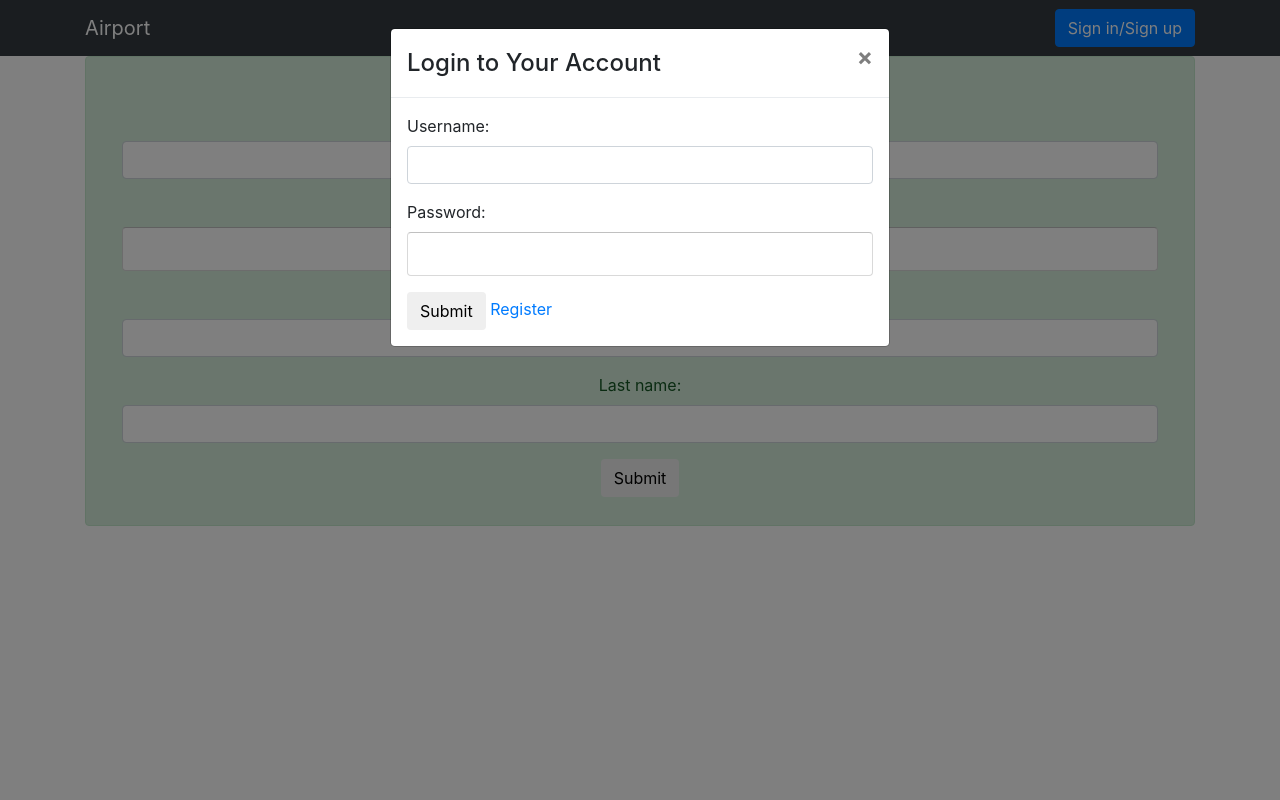
After one commit to mbyra/airport, a Django app: page /airport/registration_form/ in a window 1280 px wide, after a click on "Sign in/Sign up". The commit adds this page. Run offline with Django 3.2, Linux system fonts and the light colour scheme; some libraries are stand-ins or nearby versions.

Commit message:
Session system fully working

```diff
--- a/airport/admin.py
+++ b/airport/admin.py
@@ -1,8 +1,8 @@
 from django.contrib import admin
 
-from .models import Airplane, Passenger, Ticket, Flight
+from .models import Airplane, User, Ticket, Flight
 
 admin.site.register(Airplane)
-admin.site.register(Passenger)
+admin.site.register(User)
 admin.site.register(Ticket)
 admin.site.register(Flight)
--- /dev/null
+++ b/airport/createData.py
@@ -0,0 +1 @@
+from .models import User, Flight, Airplane, Ticket
--- a/airport/models.py
+++ b/airport/models.py
@@ -31,7 +31,9 @@
         #TODO check all requirements
         pass
 
-class Passenger(models.Model):
+from django.contrib.auth.models import AbstractUser
+
+class User(AbstractUser):
     first_name = models.CharField(max_length=20)
     last_name = models.CharField(max_length=20)
 
@@ -41,7 +43,7 @@
         return 'Passenger %s %s' % (self.first_name, self.last_name)
 
 class Ticket(models.Model):
-    passenger = models.ForeignKey(Passenger, on_delete=models.CASCADE)
+    passenger = models.ForeignKey(User, on_delete=models.CASCADE)
     flight = models.ForeignKey(Flight, on_delete=models.CASCADE)
 
     def clean(self):
--- a/airport/templates/airport/base.html
+++ b/airport/templates/airport/base.html
@@ -69,19 +69,21 @@
                 <form action="{% url 'airport:login_or_register' %}" method="POST">
                     {% csrf_token %}
                     <div class="form-group">
-                        <label for="email">Email address:</label>
-                        <input type="email" class="form-control" id="email" name="email" autocomplete="username">
+                        <label for="username">Username:</label>
+                        <input type="text" class="form-control" id="username" name="username" autocomplete="username">
                     </div>
                     <div class="form-group">
                         <label for="pwd">Password:</label>
                         <input type="password" class="form-control" id="password" name="password"
                                autocomplete="current-password">
                     </div>
-                    <div class="checkbox">
-                        <label><input type="checkbox" id="register" name="register"> I want to create a new
-                            account</label>
-                    </div>
+{#                    <div class="checkbox">#}
+{#                        <label><input type="checkbox" id="register" name="register"> I want to create a new#}
+{#                            account</label>#}
+{#                    </div>#}
+
                     <button type="submit" class="btn btn-default">Submit</button>
+                    <a href="{% url 'airport:registration_form' %}">Register</a>
                 </form>
             </div>
 
--- /dev/null
+++ b/airport/templates/airport/register.html
@@ -0,0 +1,33 @@
+{% extends 'airport/base.html' %}
+
+{% block content %}
+
+<div class="alert alert-success text-center">
+    Creating new account. Please enter your name.
+    <div class="modal-body">
+        <form action="{% url 'airport:register' %}" method="POST">
+            {% csrf_token %}
+            <div class="form-group">
+                <label for="username">Username:</label>
+                <input type="text" class="form-control" id="username" name="username"
+                       autocomplete="username">
+            </div>
+            <div class="form-group">
+                <label for="password">Password:</label>
+                <input type="password" class="form-control" id="password" name="password"
+                       autocomplete="current-password">
+            </div>
+            <div class="form-group">
+                <label for="firstname">First name:</label>
+                <input type="text" class="form-control" id="firstname" name="firstname">
+            </div>
+            <div class="form-group">
+                <label for="lastname">Last name:</label>
+                <input type="text" class="form-control" id="lastname" name="lastname">
+            </div>
+            <button type="submit" class="btn btn-default">Submit</button>
+        </form>
+    </div>
+</div>
+
+{% endblock %}
--- a/airport/urls.py
+++ b/airport/urls.py
@@ -7,6 +7,9 @@
     path('', views.mainpage, name='mainpage'),
     path('flight/<int:flight_no>/', views.flight_details, name='flight_details'),
     path('login_or_register/', views.login_or_register, name='login_or_register'),
+    path('registration_form/', views.registration_form, name='registration_form'),
+    path('register/', views.register, name='register'),
+    # path('end_registration/', views.end_registration, name='end_registration'),
     path('logout/', views.logout_view, name='logout_view'),
     # path('account/', views.account, name='account'),
 ]
--- a/airport/views.py
+++ b/airport/views.py
@@ -1,4 +1,5 @@
-from django.contrib.auth.models import User
+# from django.contrib.auth.models import User
+from .models import User
 from django.contrib.auth import authenticate, login, logout
 from django.db import transaction
 from django.shortcuts import render, get_object_or_404
@@ -35,44 +36,70 @@
     context = {'flight': flight}
     return HttpResponse(template.render(context, request))
 
+
 @transaction.atomic
 @require_POST
 def login_or_register(request):
-    # TODO maybe I should create django form?
-    # chyba mozna tez sprawdzac request.POST['register']='on'?
-    # TODO zrobic zeby to bylo w okienku
     if 'register' in request.POST:
         print("uzytkownik chce sie zarejestrowac")
-        if User.objects.all().filter(username=request.POST['email']).exists():
-            print("uzytkownik juz istnieje - blad")
-            register_failure = True
-            context = {'register_failure' : register_failure}
-            return render(request, 'airport/account.html', context)
-        else:
-            print("uzytkownik nie istnieje - tworze nowe konto")
-            register_success = True
-            user = User.objects.create_user(
-                username=request.POST['email'], password=request.POST['password'])
-            login(request, user)
-            context = {'register_success' : register_success}
-            return render(request, 'airport/account.html', context)
+        context = {'registration_ongoing' : True}
+        return render(request, 'airport/notifications.html', context)
     else:
         print("uzytkownik chce sie zalogowac")
-        user = authenticate(username=request.POST['email'], password=request.POST['password'])
+        user = authenticate(username=request.POST['username'], password=request.POST['password'])
         if user is not None:
             print("uzytkownik istnieje")
             login(request, user)
             login_success = True
             context = {'login_success': login_success}
-            return render(request, 'airport/account.html', context)
+            return render(request, 'airport/notifications.html', context)
         else:
             print("uzytkownik nie istnieje")
-            login_failure = False
+            login_failure = True
             context = {'login_failure': login_failure}
-            return render(request, 'airport/account.html', context)
+            return render(request, 'airport/notifications.html', context)
+
+def registration_form(request):
+    return render(request, 'airport/register.html')
+
+def register(request):
+    print("uzytkownik chce sie zarejestrowac")
+    if 'username' not in request.POST \
+            or 'password' not in request.POST \
+            or 'firstname' not in request.POST \
+            or 'lastname' not in request.POST:
+
+        print("Blad w danych POST:")
+        if 'username' not in request.POST:
+            print('username not in post')
+        if 'password' not in request.POST:
+            print('password not in post')
+        if 'firstname' not in request.POST:
+            print('firstname not in post')
+        if 'lastname' not in request.POST:
+            print('lastname not in post')
+
+        context = {'registration_post_data_error' : True}
+        return render(request, 'airport/notifications.html', context)
+
+    elif User.objects.all().filter(username=request.POST['username']).exists():
+        context = {'registration_user_exists': True}
+        return render(request, 'airport/notifications.html', context)
+
+    else:
+        user = User.objects.create_user(
+            username=request.POST['username'],
+            password=request.POST['password'],
+            first_name=request.POST['firstname'],
+            last_name=request.POST['lastname']
+        )
+        login(request, user)
+        context = {'registration_success': True,}
+        return render(request, 'airport/notifications.html', context)
+
 
 def logout_view(request):
     logout(request)
     logout_success = True
     context = {'logout_success': logout_success}
-    return render(request, 'airport/account.html', context)
+    return render(request, 'airport/notifications.html', context)
--- a/zadanie1/settings.py
+++ b/zadanie1/settings.py
@@ -124,3 +124,6 @@
 STATIC_URL = '/static/'
 
 INTERNAL_IPS = ['127.0.0.1',]
+
+
+AUTH_USER_MODEL = 'airport.User'
```
Also changed, not shown: airport/templates/airport/notifications.html (renamed from airport/templates/airport/account.html, +14 -2 lines), db.sqlite3, polls/migrations/0001_initial.py.
